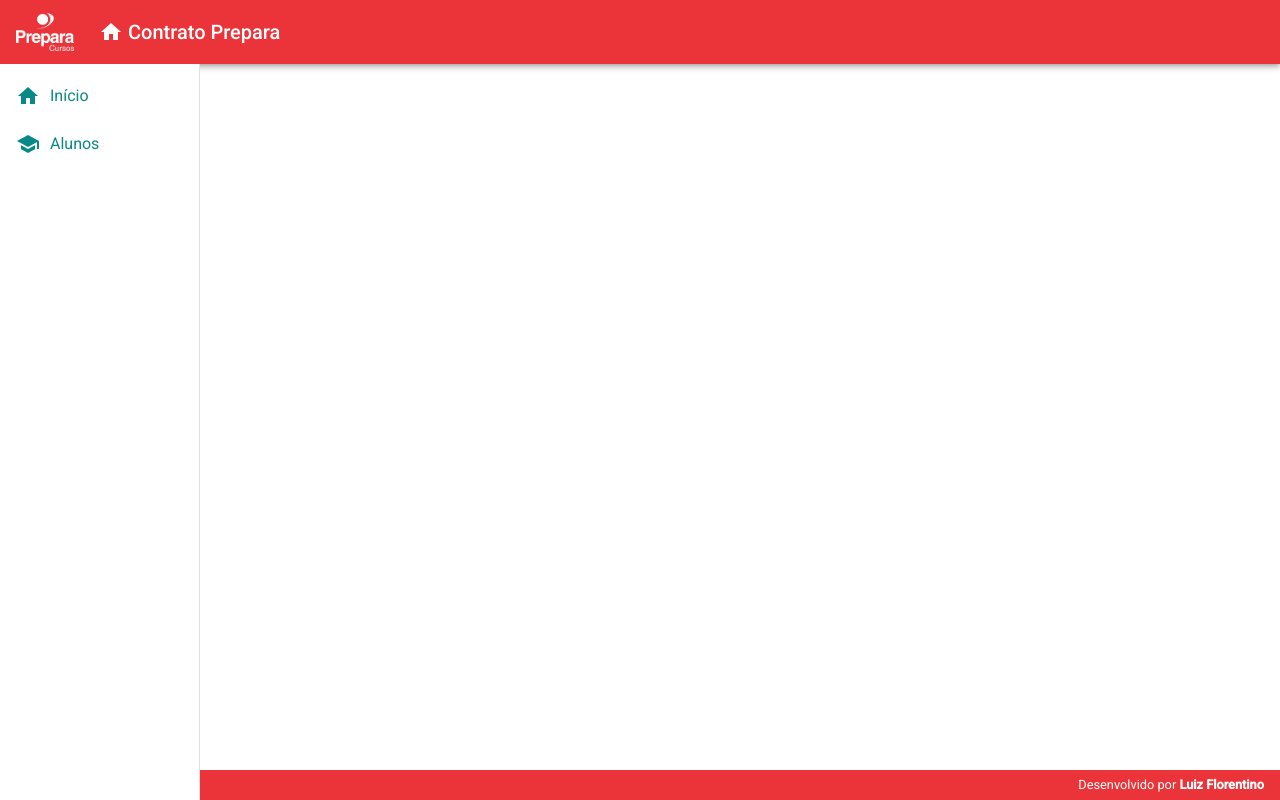
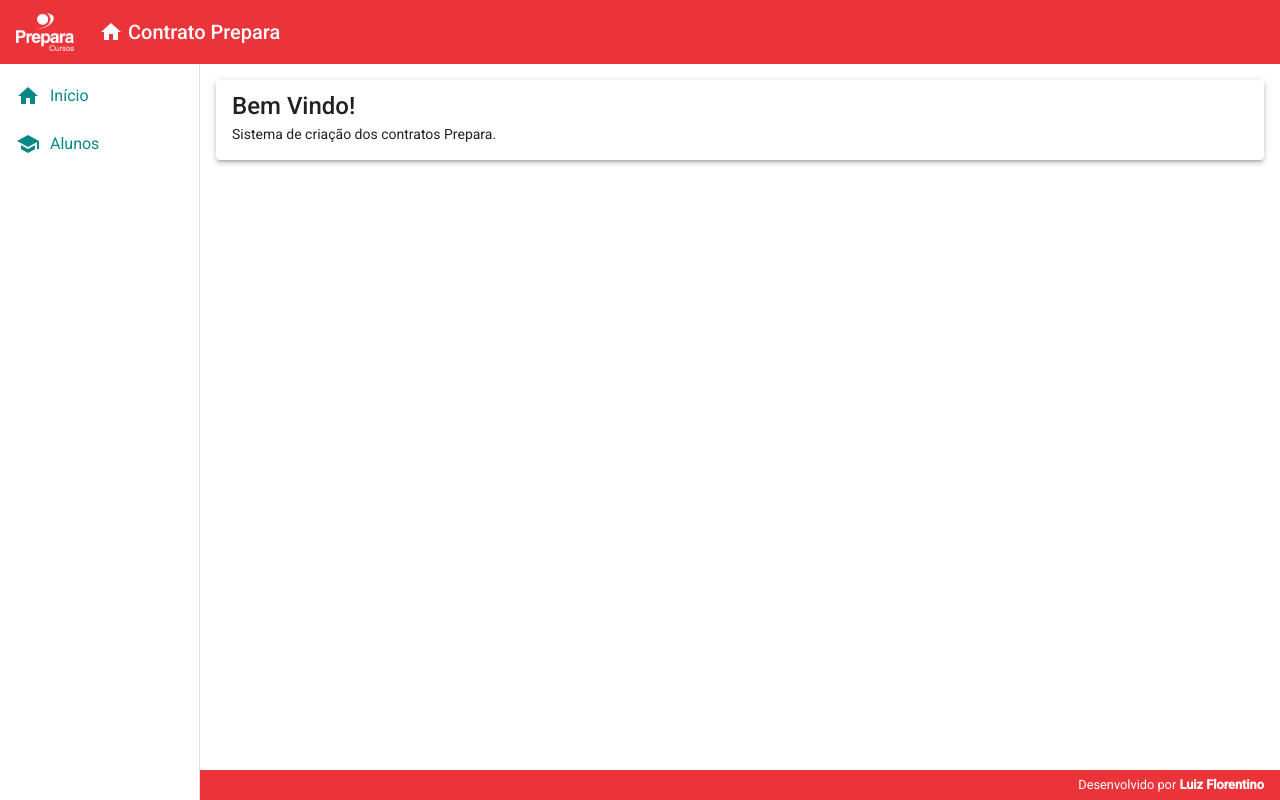
Before and after one commit to luizflorentino/contratoprepara, an Angular app: page / in a window 1280 px wide. Built offline with nearby package versions, Linux system fonts and the light colour scheme.

Commit message:
preparacao para componente aluno

```diff
--- a/src/app/components/template/nav/nav.component.css
+++ b/src/app/components/template/nav/nav.component.css
@@ -10,3 +10,8 @@
 .sidenav mat-icon {
     padding-right: 10px;
 }
+
+.content {
+    padding: 16px;
+    background-color: #fff;
+}
--- a/src/app/components/template/nav/nav.component.html
+++ b/src/app/components/template/nav/nav.component.html
@@ -11,4 +11,7 @@
       <a mat-list-item> <mat-icon>school</mat-icon> Alunos </a>
     </mat-nav-list>
   </mat-sidenav>
+  <mat-sidenav-content class="content">
+    <app-home></app-home>
+  </mat-sidenav-content>
 </mat-sidenav-container>
--- /dev/null
+++ b/src/app/views/aluno-crud/aluno-crud.component.html
@@ -0,0 +1 @@
+<p>aluno-crud works!</p>
--- /dev/null
+++ b/src/app/views/aluno-crud/aluno-crud.component.ts
@@ -0,0 +1,15 @@
+import { Component, OnInit } from '@angular/core';
+
+@Component({
+  selector: 'app-aluno-crud',
+  templateUrl: './aluno-crud.component.html',
+  styleUrls: ['./aluno-crud.component.css']
+})
+export class AlunoCrudComponent implements OnInit {
+
+  constructor() { }
+
+  ngOnInit(): void {
+  }
+
+}
--- a/src/app/views/home/home.component.css
+++ b/src/app/views/home/home.component.css
@@ -0,0 +1,9 @@
+.home title {
+  font-size: 3rem;
+  font-weight: 300;
+  line-height: 1.2;
+}
+
+.home subtitle {
+  font-size: 1.1rem;
+}
--- a/src/app/views/home/home.component.html
+++ b/src/app/views/home/home.component.html
@@ -1 +1,6 @@
-<p>home works!</p>
+<mat-card class="home mat-elevation-z3">
+  <mat-card-title class="title"> Bem Vindo! </mat-card-title>
+  <mat-card-content class="subtitle">
+    Sistema de criação dos contratos Prepara.
+  </mat-card-content>
+</mat-card>
```
Also changed, not shown: src/app/app.module.ts (+7 -4 lines), src/app/views/aluno-crud/aluno-crud.component.css (added).
